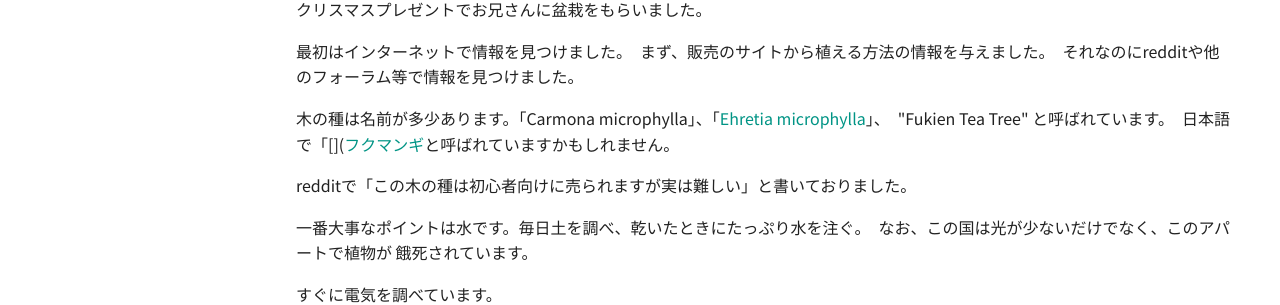
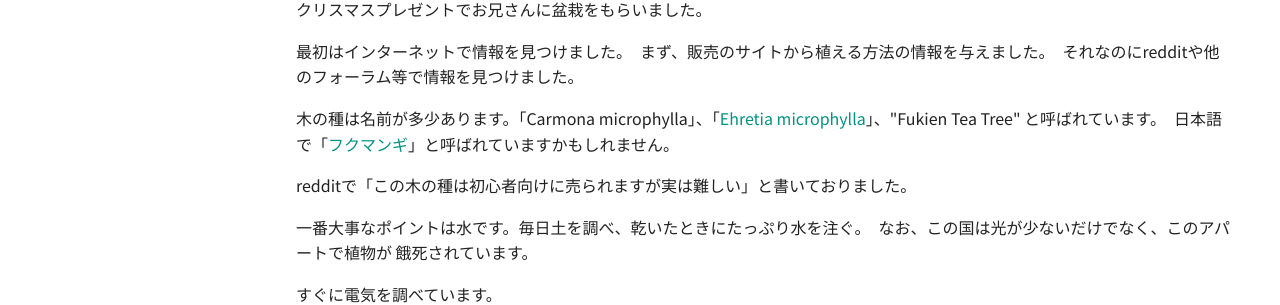
Before and after one commit to rikedyp/blog, an MkDocs documentation site: the page built from docs/盆栽日誌/2021-12-28.md, in a window 1280 px wide. Shown: the part 272-577 px from the top of the page. Built offline with MkDocs 1.6.1 and Material for MkDocs 9.7.7, drawn with Linux system fonts in a browser that asks for light colours; some of the changed lines change nothing that is shown.

Commit message:
リンク

```diff
--- a/docs/盆栽日誌/2021-12-28.md
+++ b/docs/盆栽日誌/2021-12-28.md
@@ -10,7 +10,7 @@ template: bonsai.html
 
 最初はインターネットで情報を見つけました。　まず、販売のサイトから植える方法の情報を与えました。　それなのにredditや他のフォーラム等で情報を見つけました。
 
-木の種は名前が多少あります。「Carmona microphylla」、「[Ehretia microphylla](https://en.wikipedia.org/wiki/Ehretia_microphylla)」、　"Fukien Tea Tree" と呼ばれています。　日本語で「[]([フクマンギ](https://ja.wikipedia.org/wiki/%E3%83%95%E3%82%AF%E3%83%9E%E3%83%B3%E3%82%AE)と呼ばれていますかもしれません。
+木の種は名前が多少あります。「Carmona microphylla」、「[Ehretia microphylla](https://en.wikipedia.org/wiki/Ehretia_microphylla)」、"Fukien Tea Tree" と呼ばれています。　日本語で「[フクマンギ](https://ja.wikipedia.org/wiki/%E3%83%95%E3%82%AF%E3%83%9E%E3%83%B3%E3%82%AE)」と呼ばれていますかもしれません。
 
 redditで「この木の種は初心者向けに売られますが実は難しい」と書いておりました。
 
```
